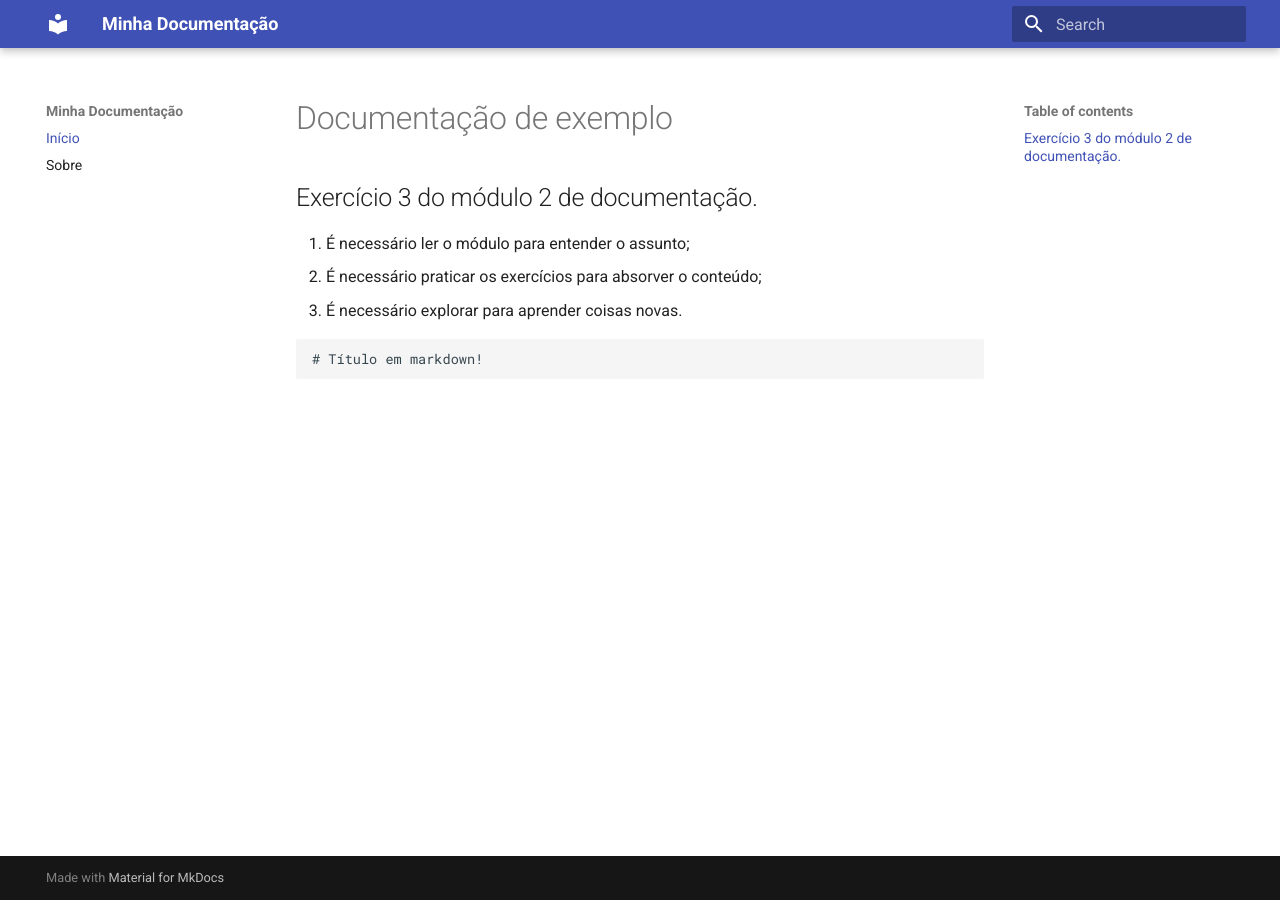
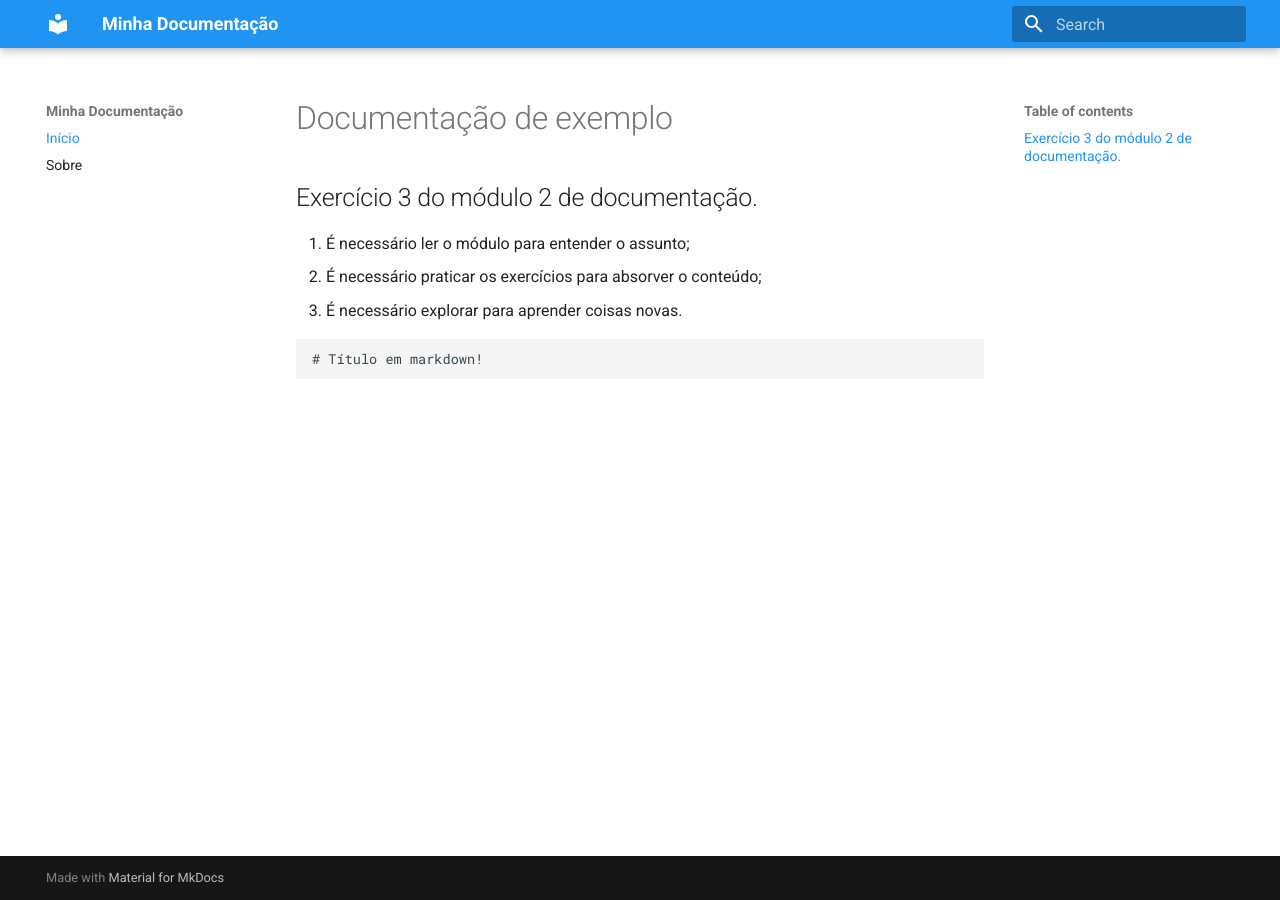
Before and after one commit to flavis-mart/Trillha_documenta-o, an MkDocs documentation site: the page built from docs/index.md, in a window 1280 px wide. Built offline with MkDocs 1.6.1 and Material for MkDocs 9.7.7, drawn with Linux system fonts in a browser that asks for light colours.

Commit message:
Exercício 3 módulo 3

```diff
--- a/mkdocs.yml
+++ b/mkdocs.yml
@@ -6,4 +6,7 @@ nav:
 - Sobre: nov.md
 
 theme:
-  material
+  name: 'material'
+  palette:
+    primary: 'blue'
+    accent: 'pink'
```
